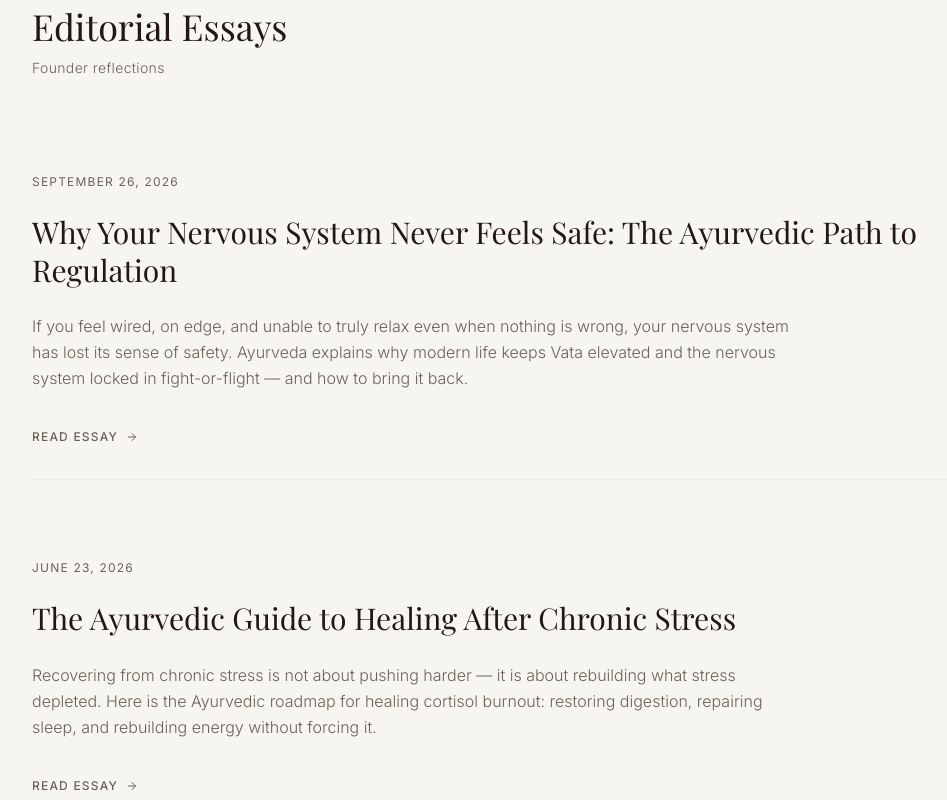
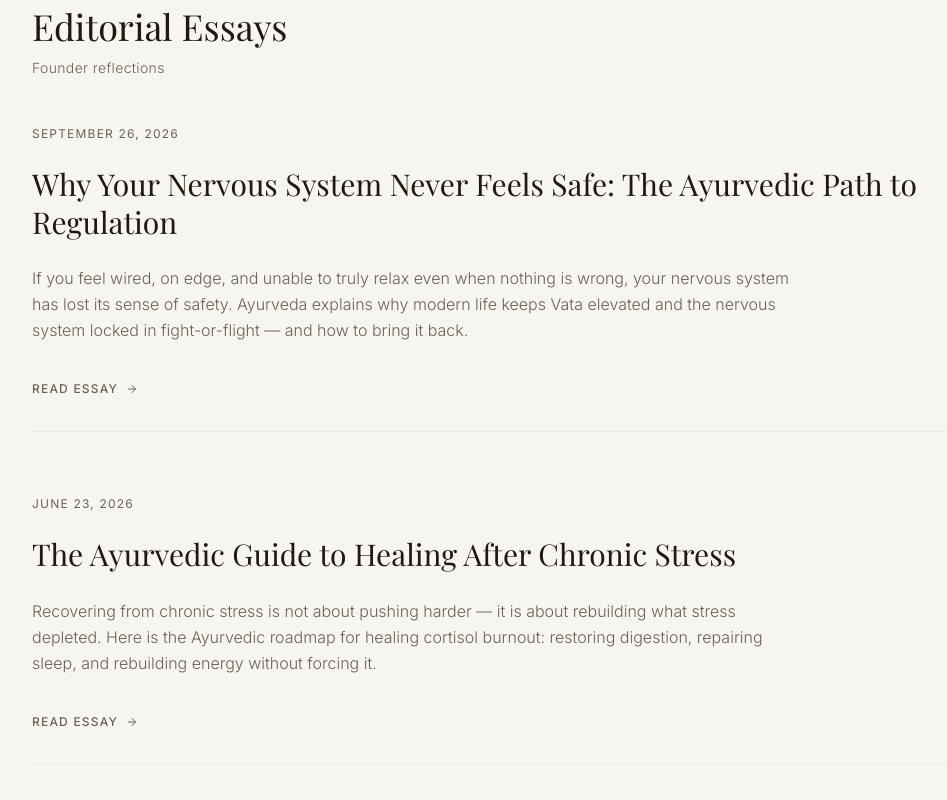
Before and after one commit to thrillingtickets-maker/v0-doshaflow, a Next.js app: page / in a window 1280 px wide. Shown: the part 6220-7020 px from the top of the page, without its empty margins (96-1043 px from the left). Built offline with nearby package versions, Linux system fonts and the light colour scheme; a web font is replaced by a local one.

Commit message:
Tighten Editorial Essays heading and entry spacing

```diff
--- a/components/editorial-essays.tsx
+++ b/components/editorial-essays.tsx
@@ -32,7 +32,7 @@ export function EditorialEssays() {
     <section className="px-6 py-24 md:py-40">
       <div className="max-w-5xl mx-auto">
         {/* Section Title - Restrained */}
-        <div className="mb-24">
+        <div className="mb-10 md:mb-12">
           <h2 className="text-3xl md:text-4xl font-serif text-foreground mb-3">
             Editorial Essays
           </h2>
@@ -42,7 +42,7 @@ export function EditorialEssays() {
         </div>
 
         {/* Essays Grid - Slower, More Cinematic */}
-        <div className="grid grid-cols-1 gap-16 md:gap-20">
+        <div className="grid grid-cols-1 gap-12 md:gap-16">
           {editorialEssays.map((essay) => (
             <Link
               key={essay.slug}
```
